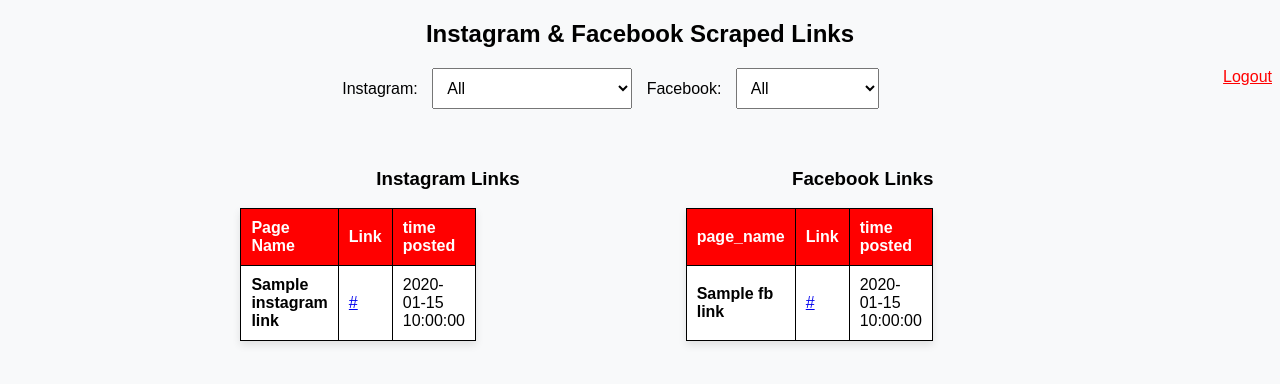
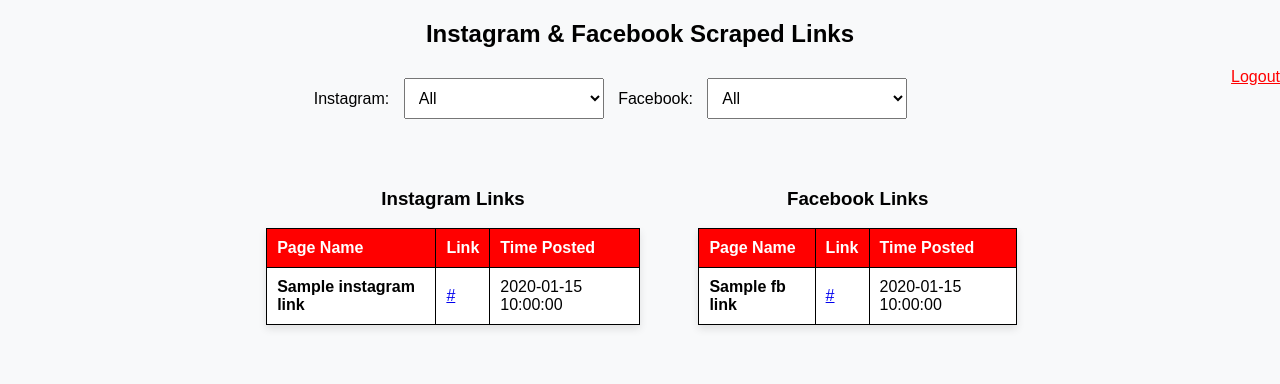
Before and after one commit to NasirMehmood12/Get_data_with_timestamp, a Flask app: page /links in a window 1280 px wide. Shown: the top 384 px of the page. Run offline with Flask 3, Linux system fonts and the light colour scheme; the visitor is signed in with stand-in values (Sample User, id 1); a database or web service that is not in the repository returns one stand-in record (values such as "Sample title"); some libraries are stand-ins or nearby versions.

Commit message:
Update index.html

```diff
--- a/templates/index.html
+++ b/templates/index.html
@@ -9,18 +9,23 @@
             font-family: Arial, sans-serif;
             text-align: center;
             background-color: #f8f9fa;
+            margin: 0;
+            padding: 0;
         }
         .container {
             display: flex;
+            flex-wrap: wrap;
             justify-content: center;
-            gap: 30px; /* Space between tables */
+            gap: 20px;
             padding: 20px;
         }
         table {
-            width: 45%;
+            width: 90%;
+            max-width: 600px;
             border-collapse: collapse;
             background: white;
             box-shadow: 0px 4px 8px rgba(0, 0, 0, 0.1);
+            margin: auto;
         }
         th, td {
             padding: 10px;
@@ -32,15 +37,25 @@
             color: white;
         }
         td:first-child {
-            font-weight: bold; /* Bold Page Name */
+            font-weight: bold;
         }
         .filters {
             margin-bottom: 20px;
         }
         select {
             padding: 10px;
-            margin: 0 10px;
+            margin: 10px;
             font-size: 16px;
+            width: 200px;
+        }
+        @media (max-width: 768px) {
+            .container {
+                flex-direction: column;
+                align-items: center;
+            }
+            table {
+                width: 100%;
+            }
         }
     </style>
 </head>
@@ -49,7 +64,6 @@
     <h2>Instagram & Facebook Scraped Links</h2>
     <a href="{{ url_for('logout') }}" style="float: right; color: red;">Logout</a>
 
-    <!-- Dropdown Filters -->
     <div class="filters">
         <label for="instagramFilter">Instagram:</label>
         <select id="instagramFilter">
@@ -62,44 +76,38 @@
         <label for="facebookFilter">Facebook:</label>
         <select id="facebookFilter">
             <option value="">All</option>
-            {% for  link in fb_links %}
+            {% for link in fb_links %}
             <option value="{{ link.page_name }}">{{ link.page_name }}</option>
             {% endfor %}
         </select>
     </div>
 
     <div class="container">
-        <!-- Instagram Links Table -->
         <div>
             <h3>Instagram Links</h3>
             <table id="instagramTable">
                 <tr>
-
                     <th>Page Name</th>
                     <th>Link</th>
-                    <th>time posted</th>
-
+                    <th>Time Posted</th>
                 </tr>
                 {% for link in instagram_links %}
                 <tr data-page="{{ link.page_name }}">
-
                     <td>{{ link.page_name }}</td>
                     <td><a href="{{ link.link }}" target="_blank">{{ link.link }}</a></td>
                     <td>{{ link.timestamp }}</td>
-
                 </tr>
                 {% endfor %}
             </table>
         </div>
 
-        <!-- Facebook Links Table -->
         <div>
             <h3>Facebook Links</h3>
             <table id="facebookTable">
                 <tr>
-                    <th>page_name</th>
+                    <th>Page Name</th>
                     <th>Link</th>
-                    <th>time posted</th>
+                    <th>Time Posted</th>
                 </tr>
                 {% for link in fb_links %}
                 <tr data-page="{{ link.page_name }}">
@@ -116,7 +124,6 @@
         document.getElementById("instagramFilter").addEventListener("change", function() {
             let filterValue = this.value.toLowerCase();
             let rows = document.querySelectorAll("#instagramTable tr[data-page]");
-
             rows.forEach(row => {
                 row.style.display = filterValue === "" || row.getAttribute("data-page").toLowerCase() === filterValue ? "" : "none";
             });
@@ -125,7 +132,6 @@
         document.getElementById("facebookFilter").addEventListener("change", function() {
             let filterValue = this.value.toLowerCase();
             let rows = document.querySelectorAll("#facebookTable tr[data-page]");
-
             rows.forEach(row => {
                 row.style.display = filterValue === "" || row.getAttribute("data-page").toLowerCase() === filterValue ? "" : "none";
             });
```
